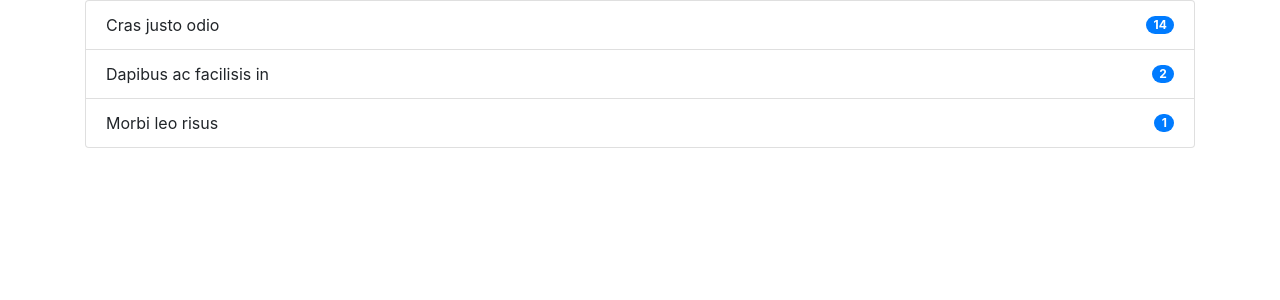
After one commit to NatanVBraeckel/Django-projects, a Django app: page /checkout/ in a window 1280 px wide. The commit adds this page. Shown: the top 300 px of the page. Run offline with Django 5.2, Linux system fonts and the light colour scheme.

Commit message:
Checkout page template (102)

```diff
--- a/e_commerce/ecomsite/ecomsite/urls.py
+++ b/e_commerce/ecomsite/ecomsite/urls.py
@@ -22,4 +22,5 @@ urlpatterns = [
     path('admin/', admin.site.urls),
     path('', views.index, name='index'),
     path('<int:id>/', views.detail, name='detail'),
+    path('checkout/', views.checkout, name='checkout'),
 ]
--- /dev/null
+++ b/e_commerce/ecomsite/shop/templates/shop/checkout.html
@@ -0,0 +1,31 @@
+<!DOCTYPE html>
+<html lang="en">
+<head>
+    <meta charset="UTF-8">
+    <meta name="viewport" content="width=device-width, initial-scale=1.0">
+    <link rel="stylesheet" href="https://cdn.jsdelivr.net/npm/bootstrap@4.0.0/dist/css/bootstrap.min.css" integrity="sha384-Gn5384xqQ1aoWXA+058RXPxPg6fy4IWvTNh0E263XmFcJlSAwiGgFAW/dAiS6JXm" crossorigin="anonymous">
+    <title>Checkout</title>
+</head>
+<body>
+    <div class="container">
+        <div class="row">
+            <div class="col-md-12">
+                <ul class="list-group">
+                    <li class="list-group-item d-flex justify-content-between align-items-center">
+                        Cras justo odio
+                        <span class="badge badge-primary badge-pill">14</span>
+                    </li>
+                    <li class="list-group-item d-flex justify-content-between align-items-center">
+                        Dapibus ac facilisis in
+                        <span class="badge badge-primary badge-pill">2</span>
+                    </li>
+                    <li class="list-group-item d-flex justify-content-between align-items-center">
+                        Morbi leo risus
+                        <span class="badge badge-primary badge-pill">1</span>
+                    </li>
+                </ul>
+            </div>
+        </div>
+    </div>
+</body>
+</html>
--- a/e_commerce/ecomsite/shop/templates/shop/index.html
+++ b/e_commerce/ecomsite/shop/templates/shop/index.html
@@ -142,6 +142,8 @@
                 cartIndex += 1;
             }
         }
+
+        cartString += "<a href='/checkout'><button class='btn btn-warning' id='checkout'>Checkout</button></a>";
         document.getElementById("cart").setAttribute("data-content", cartString);
         $('[data-toggle="popover"]').popover();
     }
--- a/e_commerce/ecomsite/shop/views.py
+++ b/e_commerce/ecomsite/shop/views.py
@@ -22,3 +22,6 @@ def detail(request, id):
     product_object = Product.objects.get(id=id)
 
     return render(request, 'shop/detail.html', {'product_object': product_object})
+
+def checkout(request):
+    return render(request, 'shop/checkout.html');
```
